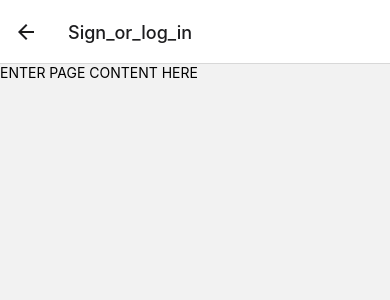
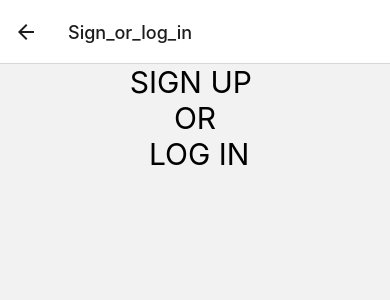
Before and after one commit to suny-poly-cs-club/attendance-app, a React Native app in the folder attendanceApp/: screen /Sign_or_log_in in a window 390 px wide. Shown: the top 300 px of the page. Built offline with nearby package versions, Linux system fonts and the light colour scheme.

Commit message:
start on sign or login

```diff
--- a/attendanceApp/SignOrLogIn.js
+++ b/attendanceApp/SignOrLogIn.js
@@ -1,17 +1,32 @@
 import {
   Text,
   View,
+  StyleSheet,
 } from 'react-native';
 
+import React, { useState } from 'react';
+
 const SignOrLogIn = ({navigation}) => {
+	const [orMsg, setOrgMsg] = useState("");
 
 	return (
 		<View>
-			<Text>
-				ENTER PAGE CONTENT HERE
+			<Text style={styles.title}>
+				SIGN UP {'\n'} OR {'\n'} LOG IN
 			</Text>
 		</View>
 	);
 };
 
+const styles = StyleSheet.create({
+  mainBox: {
+    fontWeight: '700',
+  },
+  title: {
+	fontSize: 30,
+	textAlign: "center"
+  }
+});
+
+
 export default SignOrLogIn;
```
